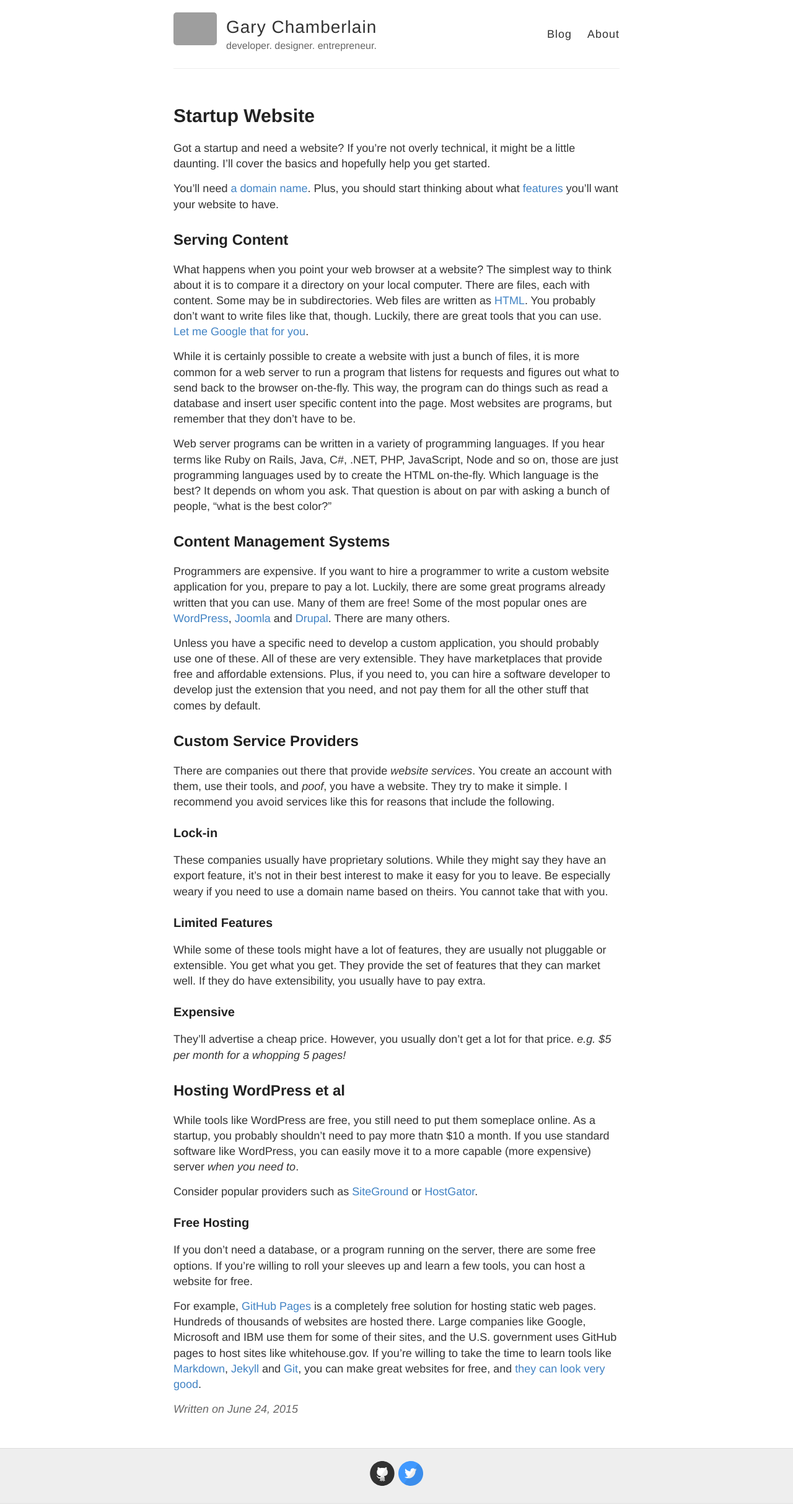
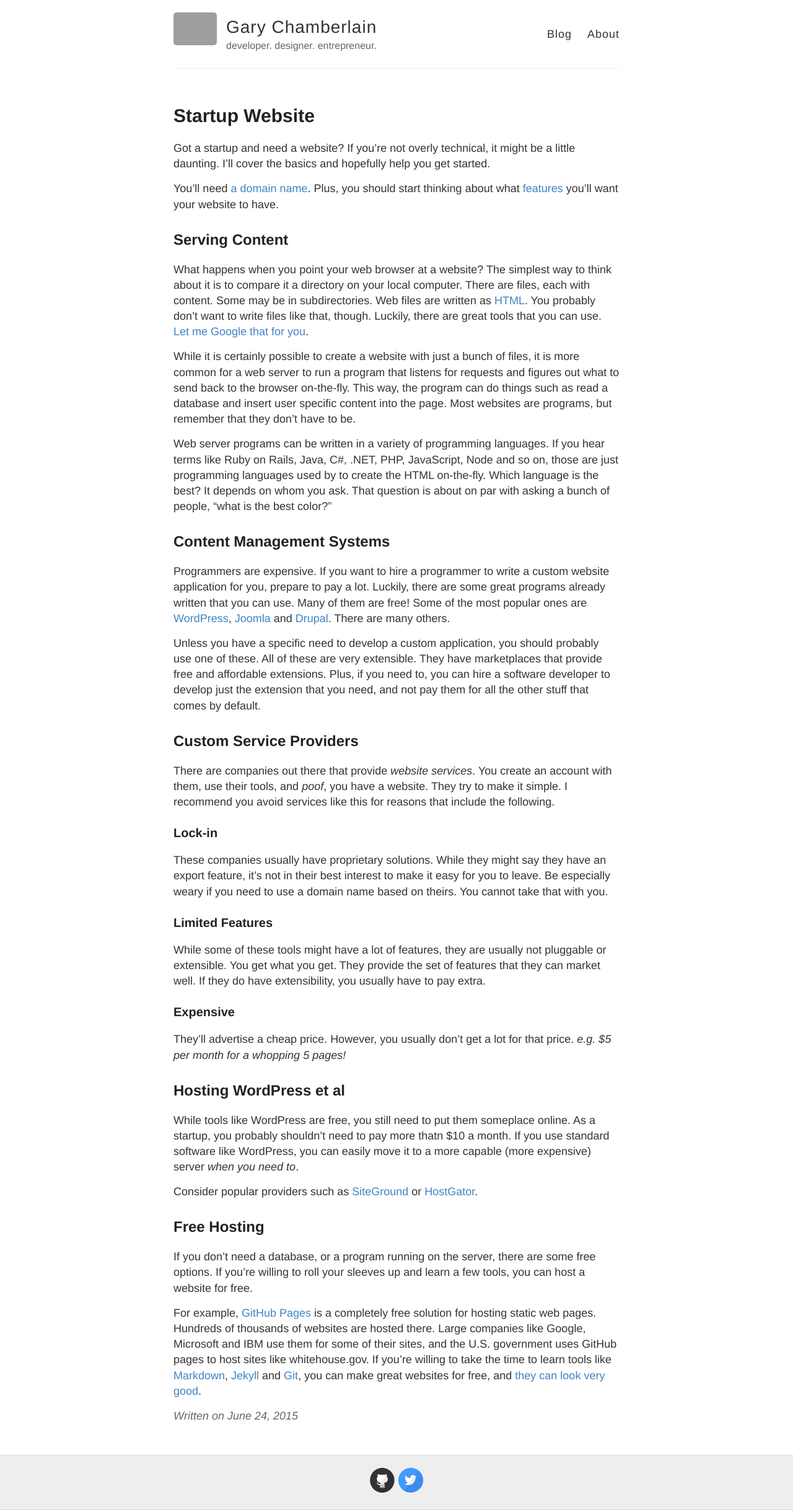
Before and after one commit to GaryChamberlain/garychamberlain.github.io, a Jekyll site: the page built from _posts/2015-06-24-startup-website.md, in a window 1280 px wide. Shown: the whole page at 62% size. Built offline with Jekyll 4.4.1, drawn with Linux system fonts in a browser that asks for light colours; Markdown is read by kramdown in place of the engine named in the settings; grey boxes are pictures that could not be loaded.

```diff
--- a/_posts/2015-06-24-startup-website.md
+++ b/_posts/2015-06-24-startup-website.md
@@ -49,7 +49,7 @@ While tools like WordPress are free, you still need to put them someplace online
 Consider popular providers such as [SiteGround](https://www.siteground.com/) or [HostGator](http://www.hostgator.com/).
 
 
-### Free Hosting
+## Free Hosting
 
 If you don't need a database, or a program running on the server, there are some free options.  If you're willing to roll your sleeves up and learn a few tools, you can host a website for free.
 
```
